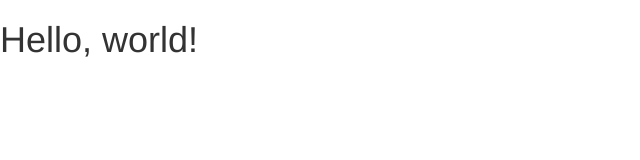
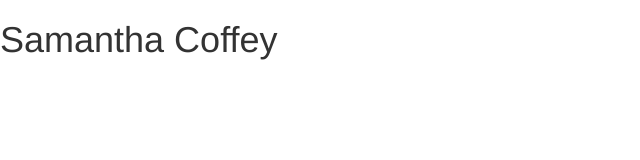
Before and after one commit to samanthacoffey/samanthacoffey.com, a plain HTML site: page index.html in a window 1280 px wide. Shown: the whole page, without its empty margins (0-640 px from the left). Drawn offline with nearby package versions, Linux system fonts and the light colour scheme.

Commit message:
Replace "Hello, world!" with my name!

```diff
--- a/index.html
+++ b/index.html
@@ -18,8 +18,7 @@
     <![endif]-->
   </head>
   <body>
-    <h1>Hello, world!</h1>
-
+    <h1>Samantha Coffey</h1>
     <!-- jQuery (necessary for Bootstrap's JavaScript plugins) -->
     <script src="https://ajax.googleapis.com/ajax/libs/jquery/1.11.3/jquery.min.js"></script>
     <!-- Include all compiled plugins (below), or include individual files as needed -->
```
